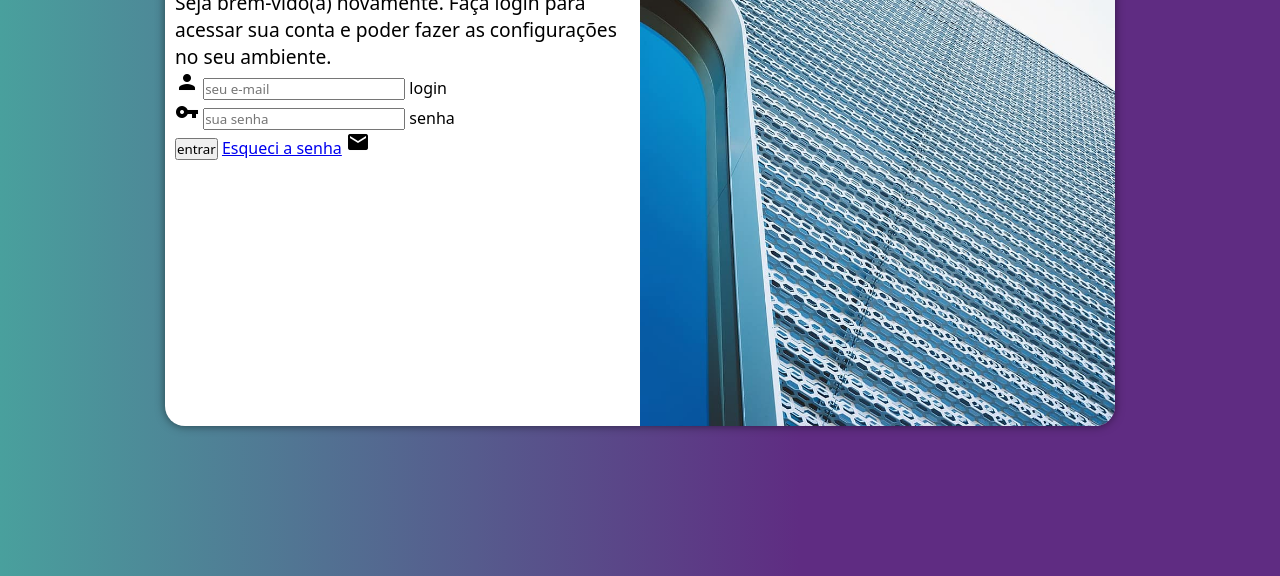
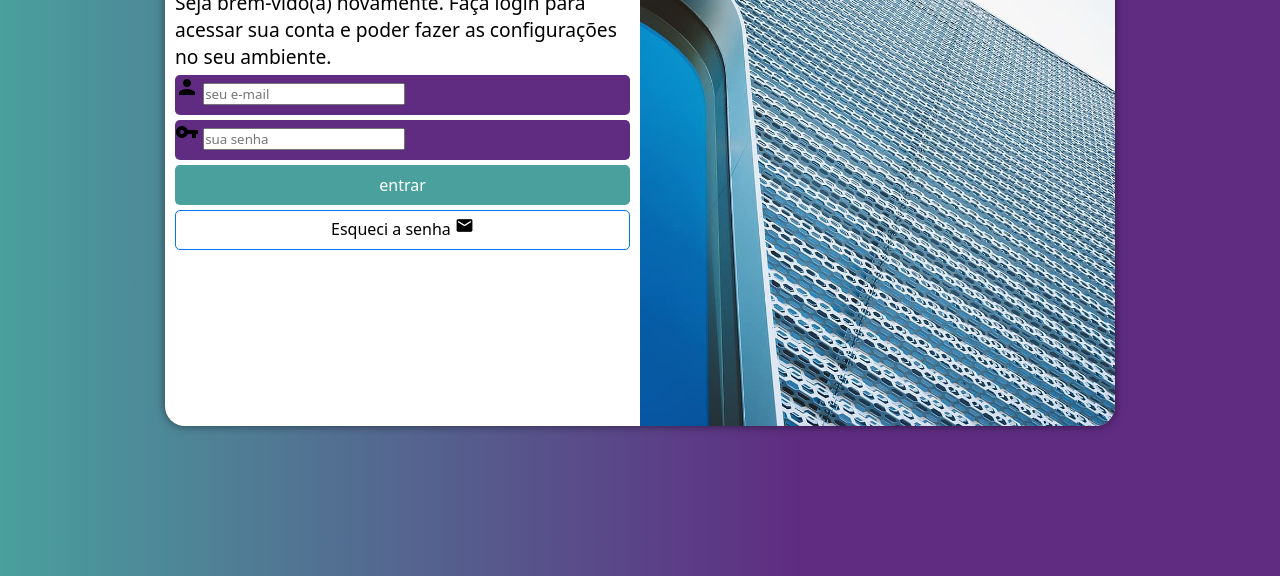
Before and after one commit to Ricardofelixdias/tela-de-login, a plain HTML site: page index.html in a window 1280 px wide. Shown: the part 224-800 px from the top of the page. Drawn offline with Linux system fonts and the light colour scheme.

Commit message:
modifiquei os arquivos style.css e index.css no formulario em questao

```diff
--- a/estilos/style.css
+++ b/estilos/style.css
@@ -63,3 +63,74 @@ section#login{
 #formulario > p{
     font-size: 0.8em;
 }
+
+.campo{
+    background-color: #5f2c82;
+    height: 40px;
+    margin-top: 5px;
+    border-radius: 5px;
+}
+
+label{
+    display: none;
+}
+
+
+
+form > input[type=submit]{
+    display: block;
+    font-size: 1em;
+    width: 100%;
+    height: 40px;
+    background-color: #49a09d;
+    color: white;
+    border: none;
+    border-radius: 5px;
+    cursor: pointer;
+    margin-top: 5px;
+}
+
+form > input[type=submit]:hover{
+    background-color: #357471;
+
+
+}
+
+a{
+    display: block;
+    text-align: center;
+    font-size: 1em;
+    width: 100%;
+    height: 40px;
+    background-color: #ffffff;
+    color: rgb(0, 0, 0);
+    border: 1px solid rgb(0, 118, 253) ;
+    border-radius: 5px;
+    text-decoration: none;
+    padding-top: 5px;
+    margin-top: 5px;
+
+}
+
+a:hover{
+    background-color: rgb(0, 153, 255);
+    color: rgb(0, 0, 0);
+}
+
+
+
+a > .material-icons {
+    font-family: 'Material Icons';
+    font-weight: normal;
+    font-style: normal;
+    font-size: 19px;
+    line-height: 1;
+    letter-spacing: normal;
+    text-transform: none;
+    display: inline-block;
+    white-space: nowrap;
+    word-wrap: normal;
+    direction: ltr;
+    -webkit-font-feature-settings: 'liga';
+    -webkit-font-smoothing: antialiased;
+}
--- a/index.html
+++ b/index.html
@@ -33,7 +33,7 @@
                         <label for="isenha">senha</label>
                     </div>
                     <input type="submit" value="entrar">
-                    <a href="#">Esqueci a senha</a> <span class="material-icons">mail</span>
+                    <a href="#">Esqueci a senha <span class="material-icons">mail</span> </a>
                 </form>
 
             </div>
```
